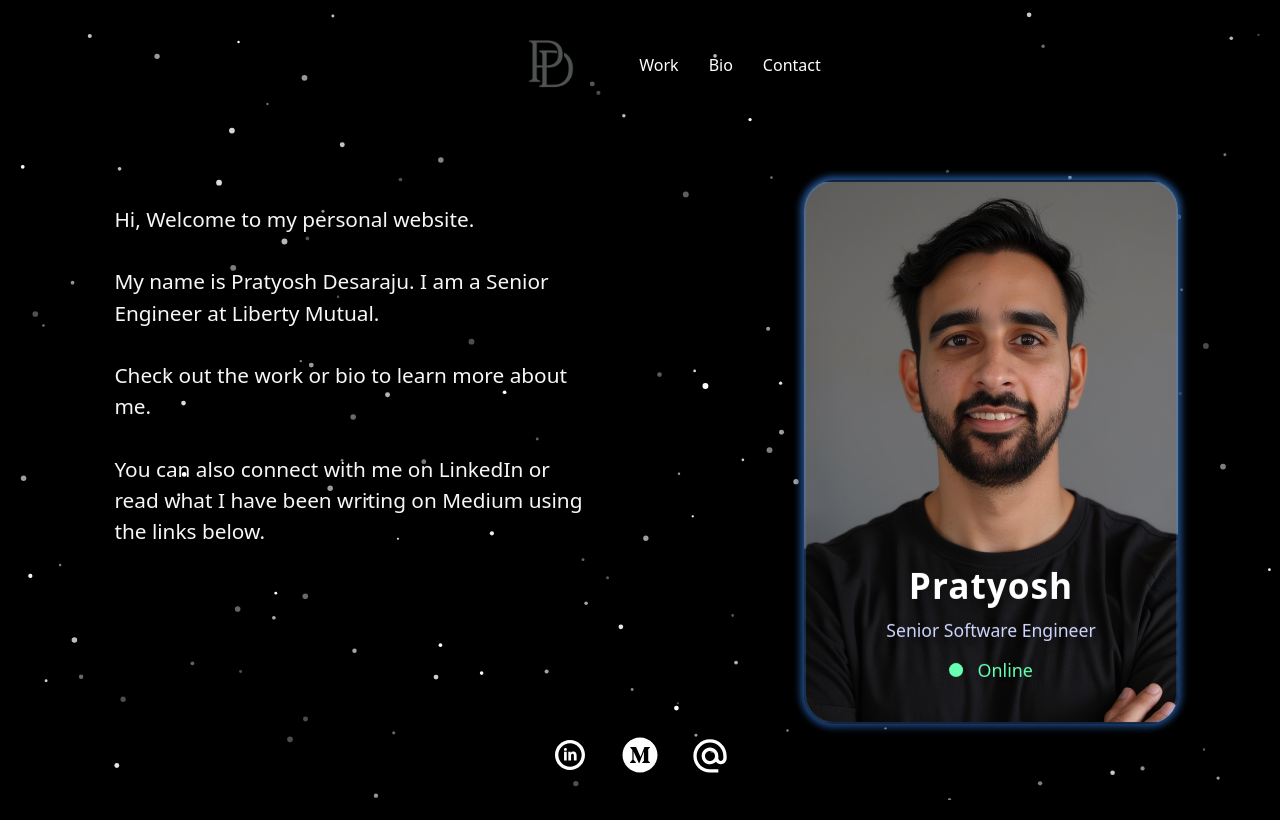
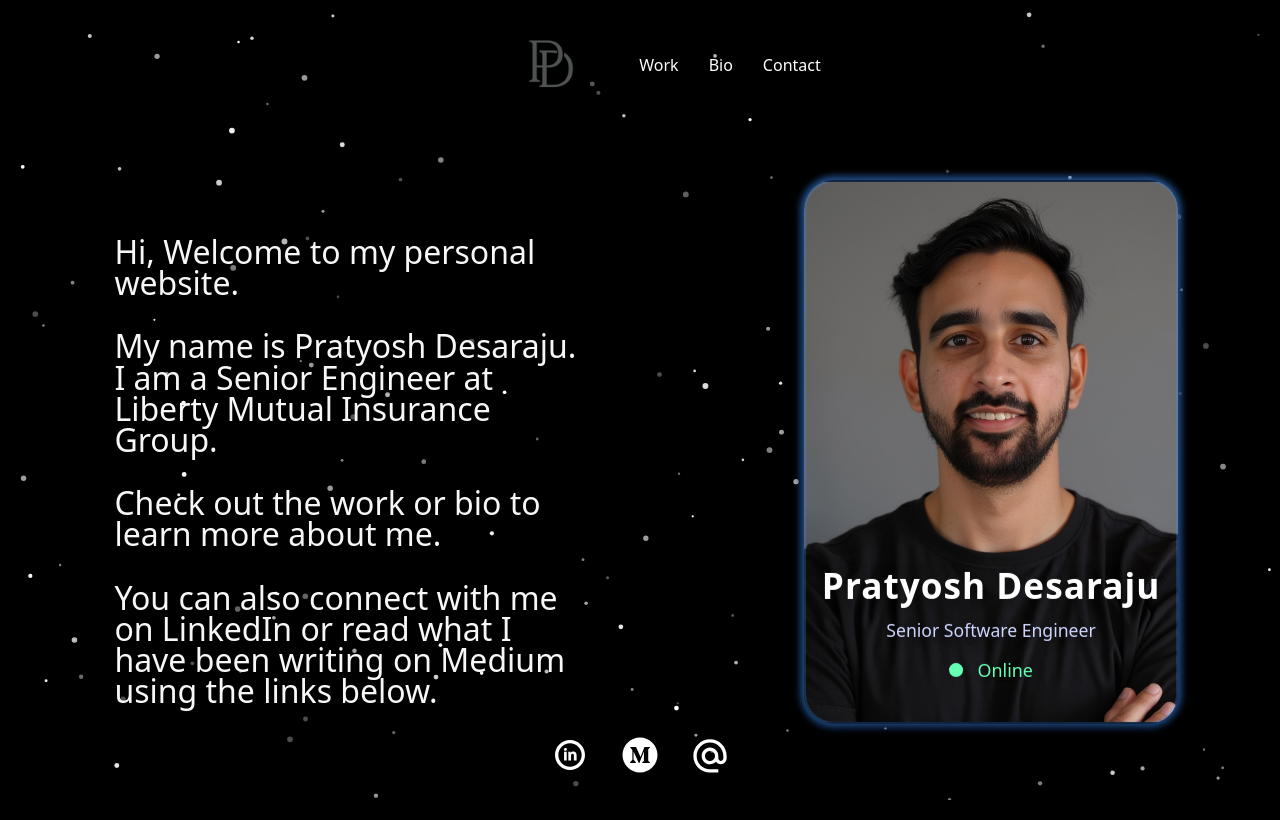
Before and after one commit to koffee-coder/my-website, a React (Vite) app: page / in a window 1280 px wide. Built offline with nearby package versions, Linux system fonts and the light colour scheme.

Commit message:
Added homepage intro animation

```diff
--- a/package.json
+++ b/package.json
@@ -11,6 +11,7 @@
     "preview": "vite preview"
   },
   "dependencies": {
+    "framer-motion": "^12.23.24",
     "react": "^18.3.1",
     "react-bits": "^1.0.5",
     "react-dom": "^18.3.1",
--- a/src/App.css
+++ b/src/App.css
@@ -63,3 +63,10 @@
     min-width: 0;
   }
 }
+
+.text-2xl {
+  font-size: 2rem;
+}
+.mb-8 {
+  margin-bottom: 2rem;
+}
--- a/src/App.jsx
+++ b/src/App.jsx
@@ -6,6 +6,7 @@
 import Header from "./components/Header";
 import Footer from "./components/Footer";
 import ProfileCard from "./components/ProfileCard/ProfileCard.jsx";
+import BlurText from "./components/BlurText.jsx";
 
 import Work from "./pages/Work";
 import Bio from "./pages/Bio";
@@ -19,16 +20,44 @@
     <div className="home-2column">
       <div className="home-message">
         <div className="home-message-content">
-          Hi, Welcome to my personal website.<br /><br />
-          My name is Pratyosh Desaraju. I am a Senior Engineer at Liberty Mutual.<br /><br />
-          Check out the work or bio to learn more about me.<br /><br />
-          You can also connect with me on LinkedIn or read what I have been writing on Medium using the links below.
+          <BlurText
+            text="Hi, Welcome to my personal website."
+            delay={40}
+            stepDuration={0.18}
+            animateBy="words"
+            direction="top"
+            className="text-2xl mb-6"
+          />
+          <BlurText
+            text="My name is Pratyosh Desaraju. I am a Senior Engineer at Liberty Mutual Insurance Group."
+            delay={40}
+            stepDuration={0.18}
+            animateBy="words"
+            direction="top"
+            className="text-2xl mb-6"
+          />
+          <BlurText
+            text="Check out the work or bio to learn more about me."
+            delay={40}
+            stepDuration={0.18}
+            animateBy="words"
+            direction="top"
+            className="text-2xl mb-6"
+          />
+          <BlurText
+            text="You can also connect with me on LinkedIn or read what I have been writing on Medium using the links below."
+            delay={40}
+            stepDuration={0.18}
+            animateBy="words"
+            direction="top"
+            className="text-2xl"
+          />
         </div>
       </div>
       <div className="home-profilecard">
         <ProfileCard
           avatarUrl={pratyoshPic}
-          name="Pratyosh"
+          name="Pratyosh Desaraju"
           title="Senior Software Engineer"
           status="Online"
         />
--- /dev/null
+++ b/src/components/BlurText.jsx
@@ -0,0 +1,99 @@
+/* eslint-disable no-unused-vars */
+import { motion } from 'framer-motion';
+import { useEffect, useRef, useState, useMemo } from 'react';
+
+const buildKeyframes = (from, steps) => {
+  const keys = new Set([...Object.keys(from), ...steps.flatMap(s => Object.keys(s))]);
+  const keyframes = {};
+  keys.forEach(k => {
+    keyframes[k] = [from[k], ...steps.map(s => s[k])];
+  });
+  return keyframes;
+};
+
+const BlurText = ({
+  text = '',
+  delay = 200,
+  className = '',
+  animateBy = 'words',
+  direction = 'top',
+  threshold = 0.1,
+  rootMargin = '0px',
+  animationFrom,
+  animationTo,
+  easing = t => t,
+  onAnimationComplete,
+  stepDuration = 0.35
+}) => {
+  const elements = animateBy === 'words' ? text.split(' ') : text.split('');
+  const [inView, setInView] = useState(false);
+  const ref = useRef(null);
+
+  useEffect(() => {
+    if (!ref.current) return;
+    const observer = new IntersectionObserver(
+      ([entry]) => {
+        if (entry.isIntersecting) {
+          setInView(true);
+          observer.unobserve(ref.current);
+        }
+      },
+      { threshold, rootMargin }
+    );
+    observer.observe(ref.current);
+    return () => observer.disconnect();
+  }, [threshold, rootMargin]);
+
+  const defaultFrom = useMemo(
+    () =>
+      direction === 'top' ? { filter: 'blur(10px)', opacity: 0, y: -50 } : { filter: 'blur(10px)', opacity: 0, y: 50 },
+    [direction]
+  );
+
+  const defaultTo = useMemo(
+    () => [
+      {
+        filter: 'blur(5px)',
+        opacity: 0.5,
+        y: direction === 'top' ? 5 : -5
+      },
+      { filter: 'blur(0px)', opacity: 1, y: 0 }
+    ],
+    [direction]
+  );
+
+  const fromSnapshot = animationFrom ?? defaultFrom;
+  const toSnapshots = animationTo ?? defaultTo;
+  const stepCount = toSnapshots.length + 1;
+  const totalDuration = stepDuration * (stepCount - 1);
+  const times = Array.from({ length: stepCount }, (_, i) => (stepCount === 1 ? 0 : i / (stepCount - 1)));
+
+  return (
+    <p ref={ref} className={className} style={{ display: 'flex', flexWrap: 'wrap' }}>
+      {elements.map((segment, index) => {
+        const animateKeyframes = buildKeyframes(fromSnapshot, toSnapshots);
+        const spanTransition = {
+          duration: totalDuration,
+          times,
+          delay: (index * delay) / 1000
+        };
+        spanTransition.ease = easing;
+        return (
+          <motion.span
+            className="inline-block will-change-[transform,filter,opacity]"
+            key={index}
+            initial={fromSnapshot}
+            animate={inView ? animateKeyframes : fromSnapshot}
+            transition={spanTransition}
+            onAnimationComplete={index === elements.length - 1 ? onAnimationComplete : undefined}
+          >
+            {segment === ' ' ? '\u00A0' : segment}
+            {animateBy === 'words' && index < elements.length - 1 && '\u00A0'}
+          </motion.span>
+        );
+      })}
+    </p>
+  );
+};
+
+export default BlurText;
--- a/src/components/ProfileCard/ProfileCard.jsx
+++ b/src/components/ProfileCard/ProfileCard.jsx
@@ -3,7 +3,7 @@
 
 const ProfileCardComponent = ({
   avatarUrl,
-  name = 'Pratyosh',
+  name = 'PRATYOSH DESARAJU',
   title = 'Senior Software Engineer',
   status = 'Online'
 }) => {
--- a/src/pages/Work.jsx
+++ b/src/pages/Work.jsx
@@ -3,7 +3,7 @@
   return (
     <section style={{ marginBottom: '40px' }}>
       <h2>Work</h2>
-      <p>Current Employer: <strong>ABC</strong></p>
+      {/* <p>Current Employer: <strong>ABC</strong></p> */}
     </section>
   );
 }
```
Also changed, not shown: 1 other file (tests, documents, lock files or other folders).
